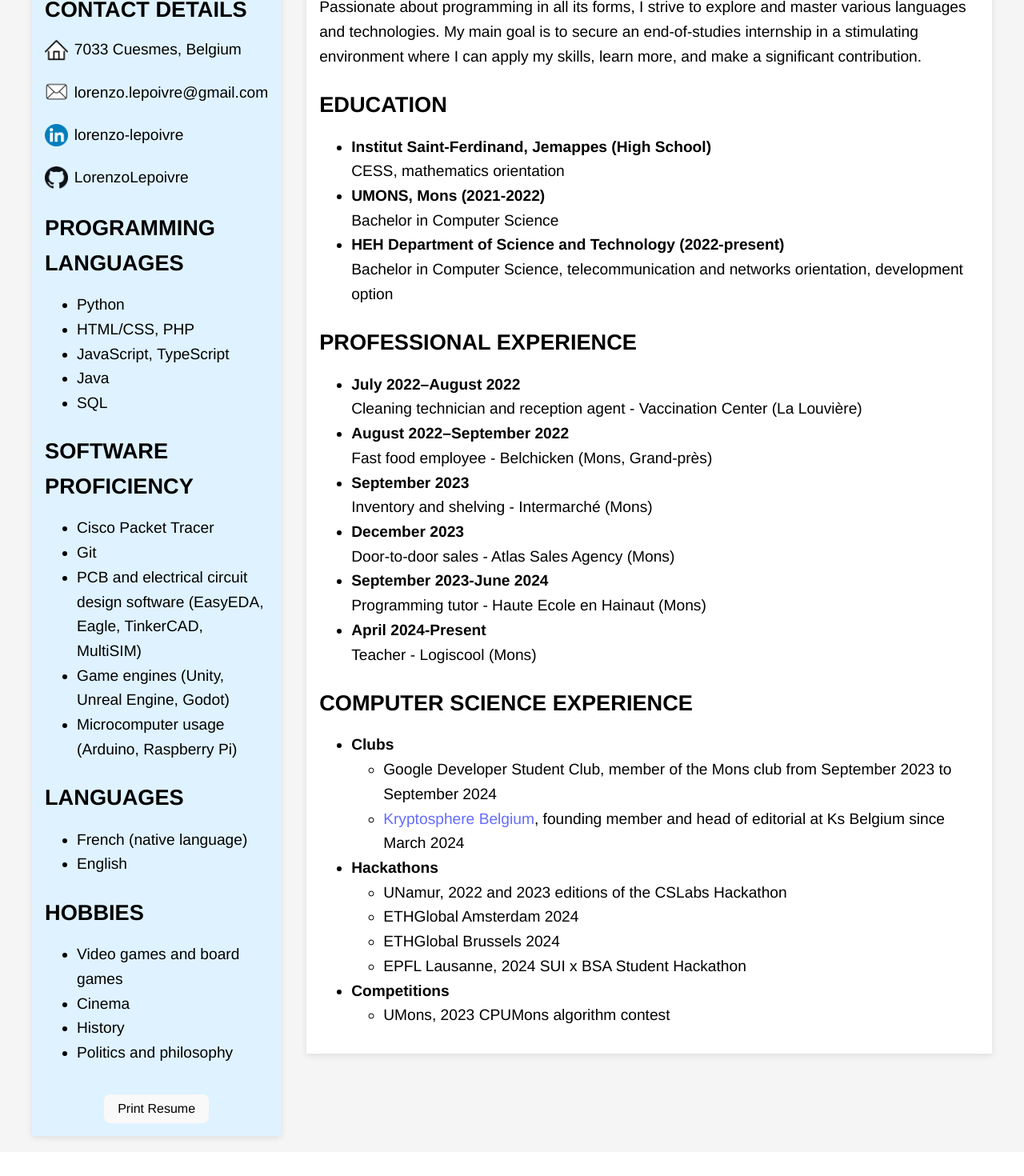
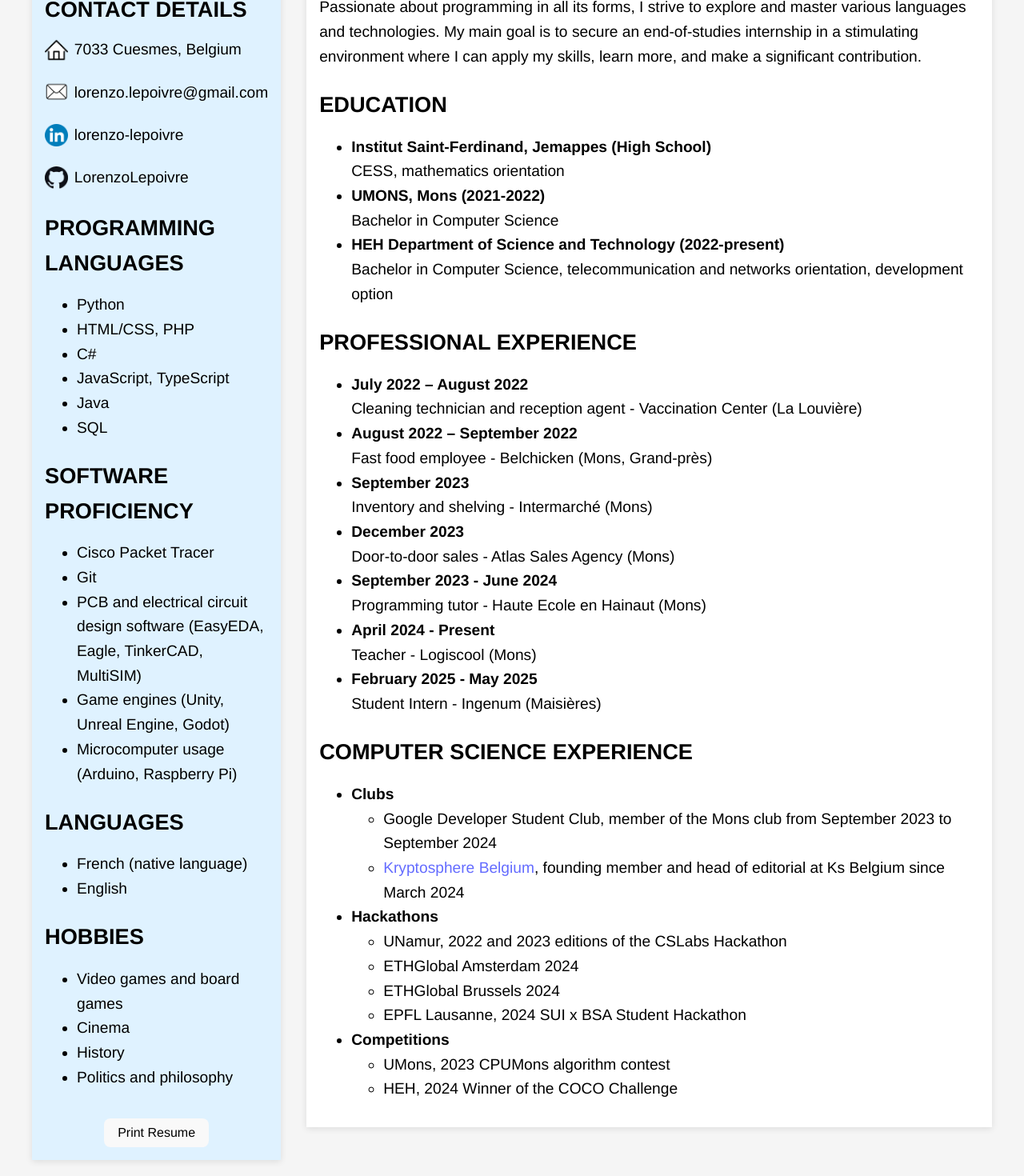
Before and after one commit to LorenzoLepoivre/Portfolio, a React (Vite) app: page /cv in a window 1280 px wide. Shown: the part 309-1779 px from the top of the page at 80% size. Before the commit the page ends 1749 px from the top, so only its background shows below. Built offline with nearby package versions, Linux system fonts and the light colour scheme.

Commit message:
Update CV.tsx

```diff
--- a/src/pages/CV.tsx
+++ b/src/pages/CV.tsx
@@ -51,6 +51,7 @@ function CV() {
             <ul>
               <li>Python</li>
               <li>HTML/CSS, PHP</li>
+              <li>C#</li>
               <li>JavaScript, TypeScript</li>
               <li>Java</li>
               <li>SQL</li>
@@ -111,12 +112,13 @@ function CV() {
           <section>
             <h2>PROFESSIONAL EXPERIENCE</h2>
             <ul>
-              <li><span className="subtitle">July 2022–August 2022</span><br />Cleaning technician and reception agent - Vaccination Center (La Louvière)</li>
-              <li><span className="subtitle">August 2022–September 2022</span><br />Fast food employee - Belchicken (Mons, Grand-près)</li>
+              <li><span className="subtitle">July 2022 – August 2022</span><br />Cleaning technician and reception agent - Vaccination Center (La Louvière)</li>
+              <li><span className="subtitle">August 2022 – September 2022</span><br />Fast food employee - Belchicken (Mons, Grand-près)</li>
               <li><span className="subtitle">September 2023</span><br />Inventory and shelving - Intermarché (Mons)</li>
               <li><span className="subtitle">December 2023</span><br />Door-to-door sales - Atlas Sales Agency (Mons)</li>
-              <li><span className="subtitle">September 2023-June 2024</span><br />Programming tutor - Haute Ecole en Hainaut (Mons)</li>
-              <li><span className="subtitle">April 2024-Present</span><br />Teacher - Logiscool (Mons)</li>
+              <li><span className="subtitle">September 2023 - June 2024</span><br />Programming tutor - Haute Ecole en Hainaut (Mons)</li>
+              <li><span className="subtitle">April 2024 - Present</span><br />Teacher - Logiscool (Mons)</li>
+              <li><span className="subtitle">February 2025 - May 2025</span><br />Student Intern - Ingenum (Maisières)</li>
             </ul>
           </section>
 
@@ -138,6 +140,7 @@ function CV() {
             <li><span className="subtitle">Competitions</span></li>
               <ul>
               <li>UMons, 2023 CPUMons algorithm contest</li>
+              <li>HEH, 2024 Winner of the COCO Challenge</li>
               </ul>
             </ul>
           </section>
```
